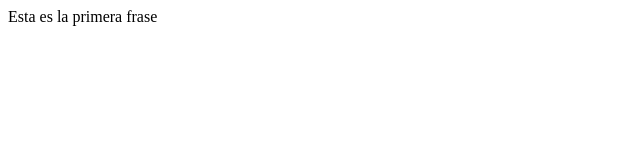
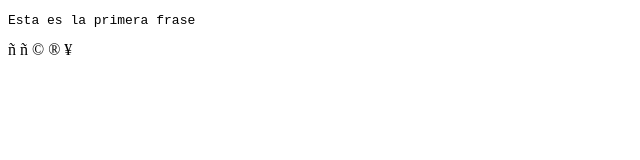
Before and after one commit to juaquitob/LM---1-ASIR, a plain HTML site: page index.html in a window 1280 px wide. Shown: the whole page, without its empty margins (0-640 px from the left). Drawn offline with Linux system fonts and the light colour scheme.

Commit message:
Añadiendo caracteres

```diff
--- a/index.html
+++ b/index.html
@@ -5,6 +5,10 @@
         <title>Primera Web</title>
     </head>
     <body>
-        Esta es la primera frase
+        <pre>Esta es la primera frase</pre>
+        ñ &ntilde;
+        &copy;
+        &reg;
+        &yen;
     </body>
 </html>
```
